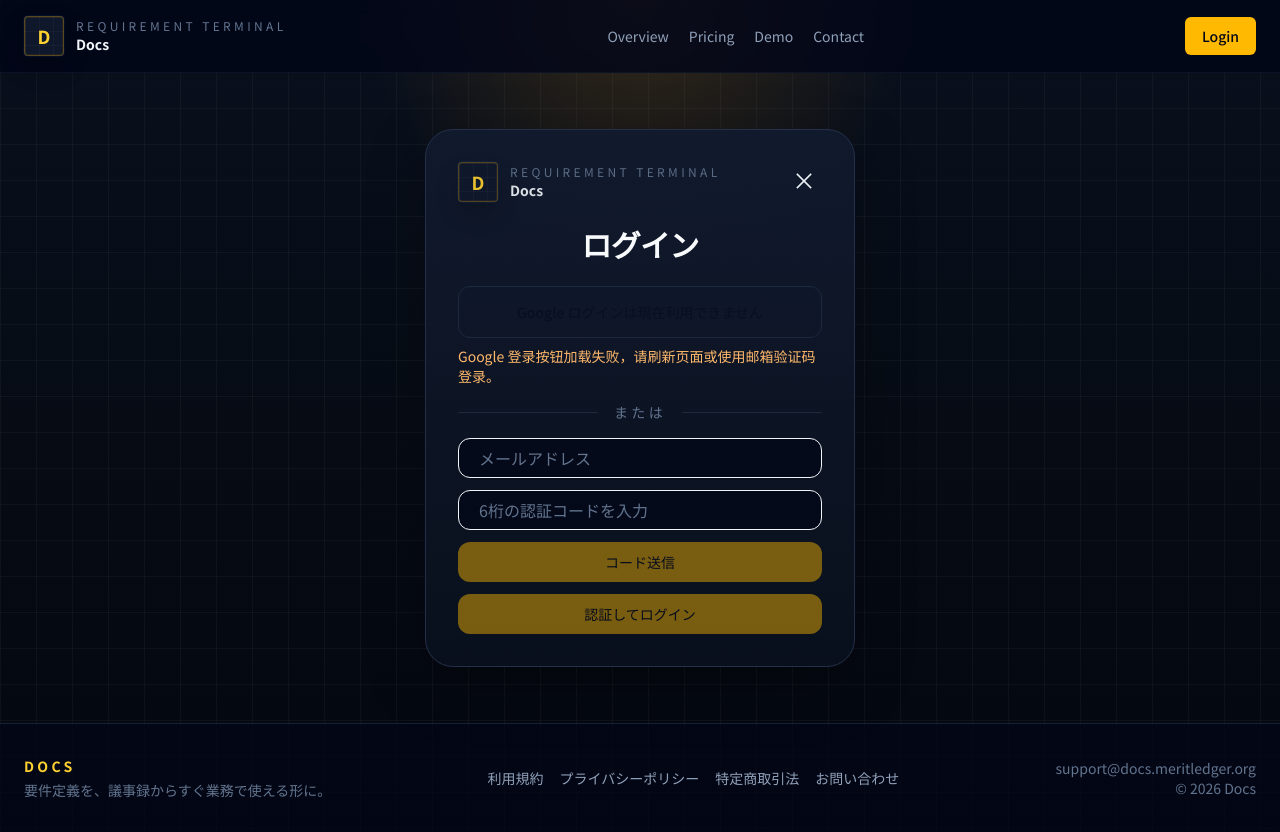
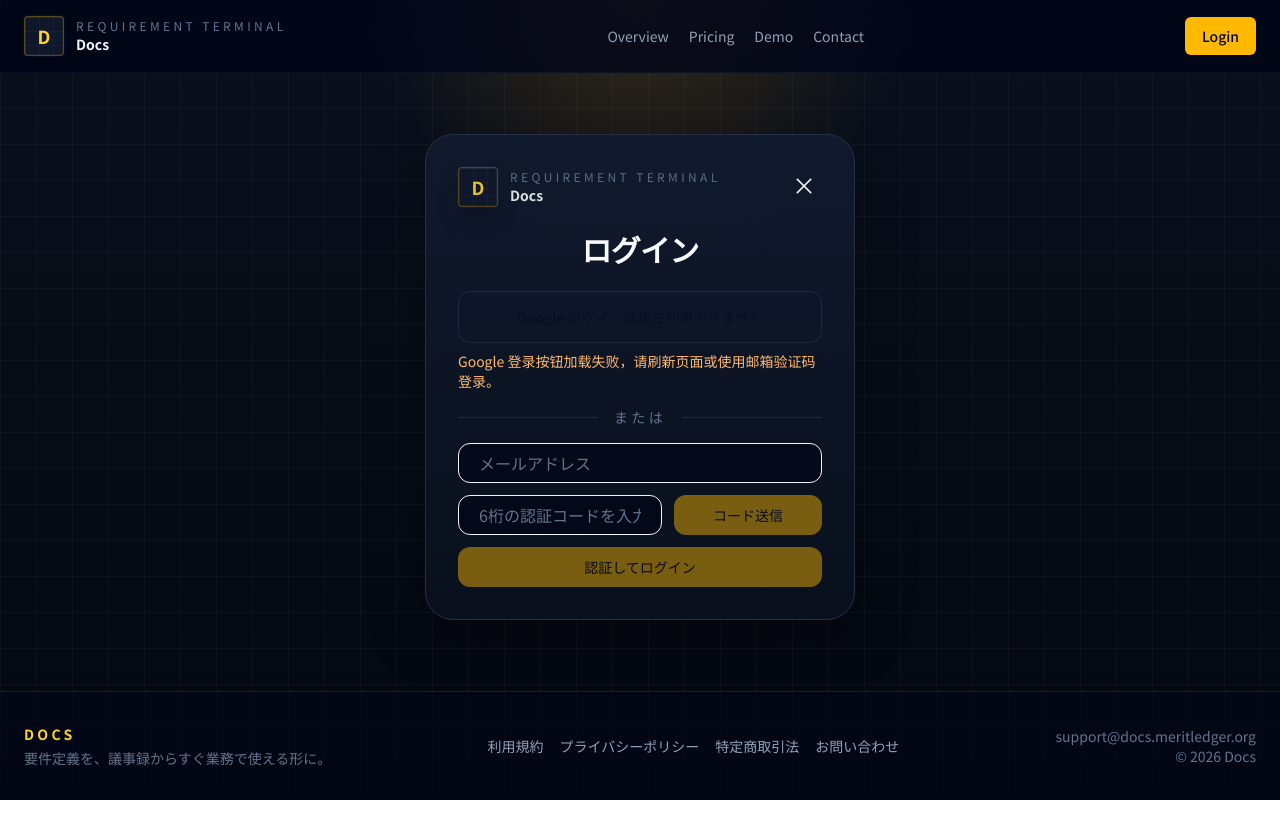
Before and after one commit to LeoEzraShayne/docs-web, a Next.js app: page /login in a window 1280 px wide. After the commit the page ends 800 px from the top, so only its background shows below. Built offline with nearby package versions, Linux system fonts and the light colour scheme; no server answers.

Commit message:
Align login verification controls

```diff
--- a/app/login/page.tsx
+++ b/app/login/page.tsx
@@ -142,17 +142,17 @@ function LoginPageContent() {
                 className="h-[40px] w-full rounded-xl border border-slate-430 bg-slate-950/70 px-5 text-base text-slate-100 transition placeholder:text-slate-500 focus:border-amber-400/70"
               />
 
-              <div className="grid gap-3">
+              <div className="flex flex-col gap-3 sm:flex-row">
                 <input
                   type="text"
                   placeholder="6桁の認証コードを入力"
                   ref={codeInputRef}
                   value={code}
                   onChange={(event) => setCode(event.target.value)}
-                  className="h-[40px] w-full rounded-xl border border-slate-430 bg-slate-950/70 px-5 text-base text-slate-100 transition placeholder:text-slate-500 focus:border-amber-400/70"
+                  className="h-[40px] min-w-0 flex-1 rounded-xl border border-slate-430 bg-slate-950/70 px-5 text-base text-slate-100 transition placeholder:text-slate-500 focus:border-amber-400/70"
                 />
                 <Button
-                  className="h-[40px] w-full rounded-xl text-sm"
+                  className="h-[40px] w-full shrink-0 rounded-xl text-sm sm:w-[148px]"
                   disabled={loading || !email || cooldown > 0}
                   onClick={() => void startEmailLogin()}
                 >
```
